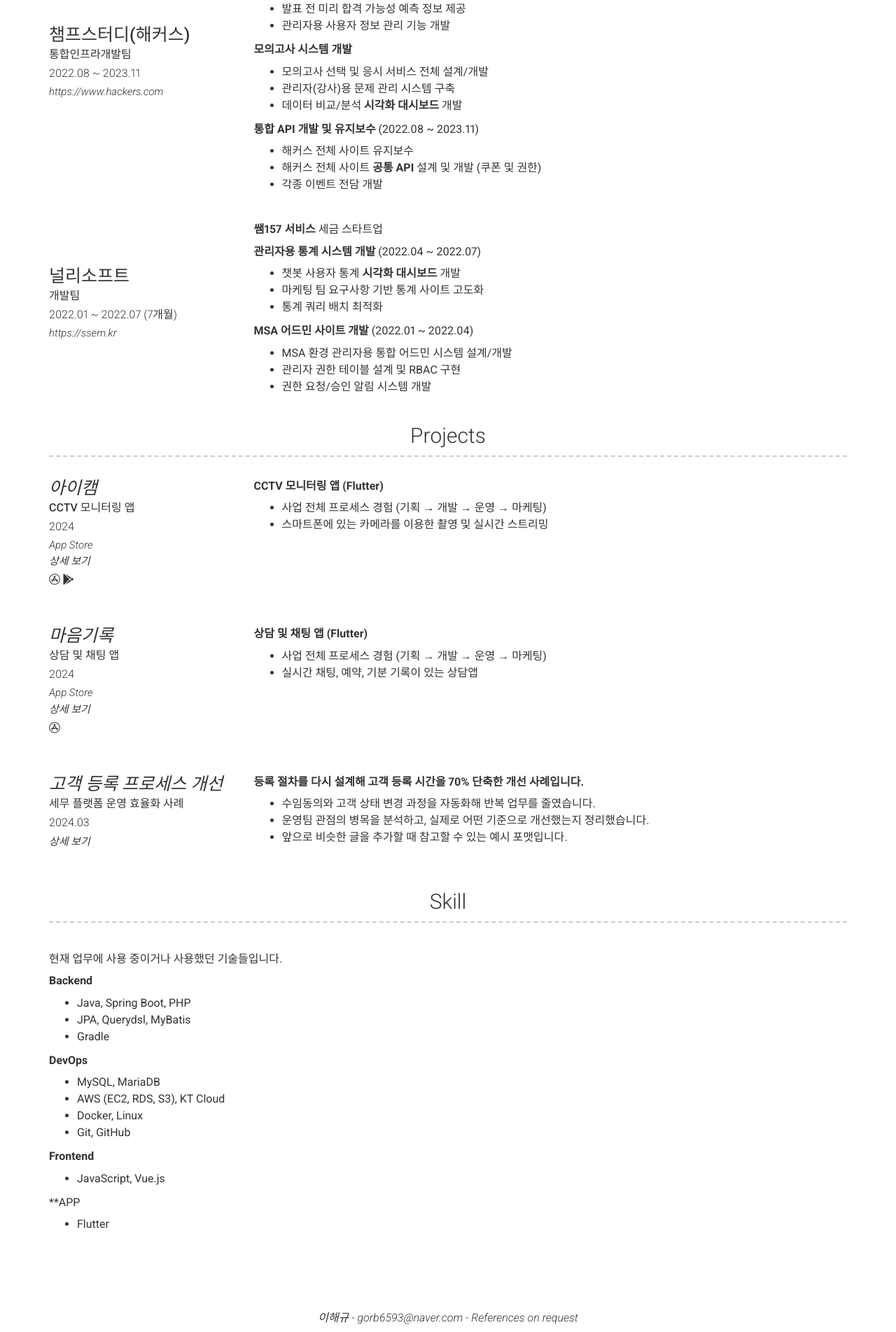
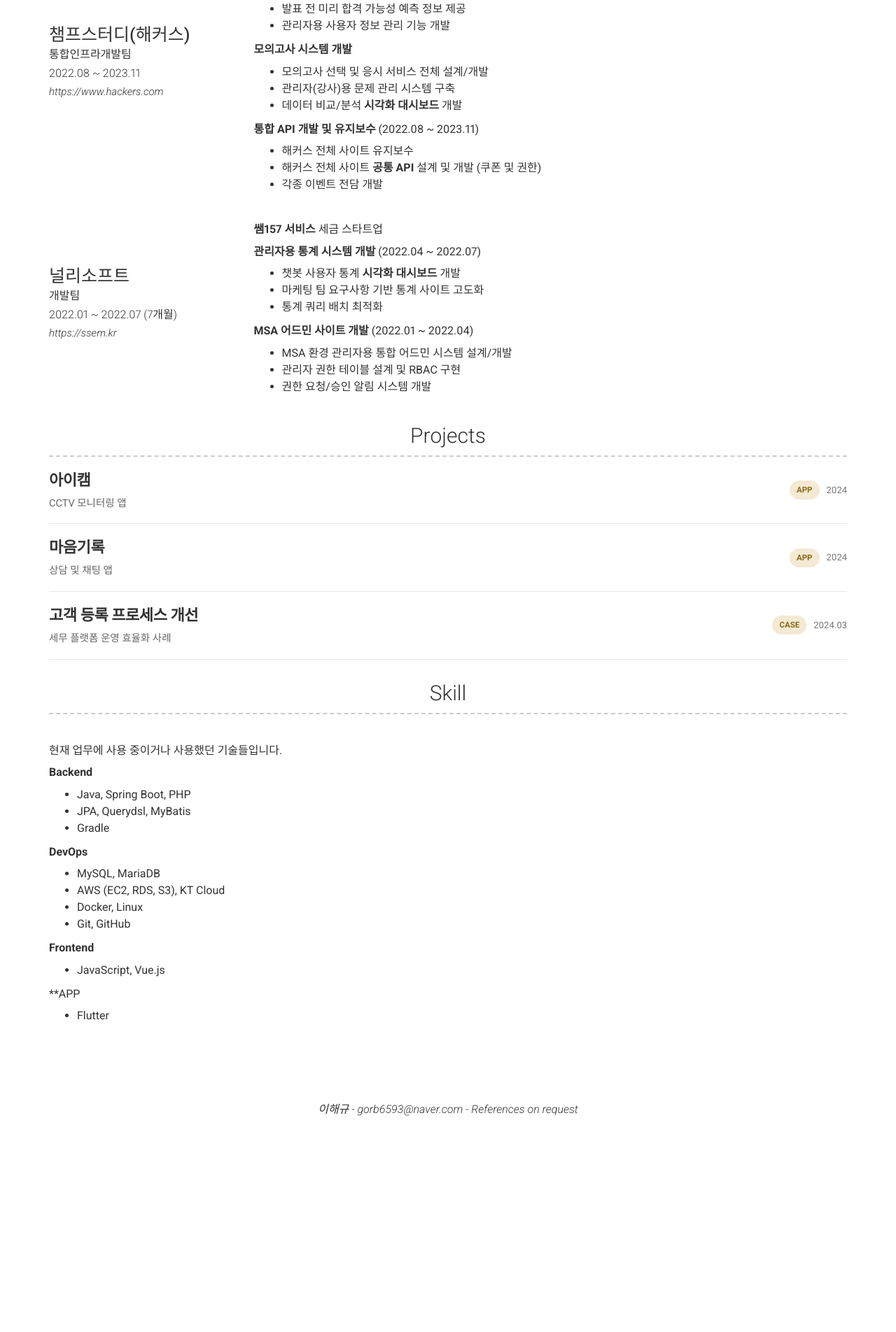
Before and after one commit to gorb6593/gorb6593.github.io, a Jekyll site: the page built from index.md, in a window 1280 px wide. Shown: the part 1670-3574 px from the top of the page at 70% size. Built offline with Jekyll 4.4.1, drawn with Linux system fonts in a browser that asks for light colours; nearby versions of some CDN libraries; after the commit the page ends 3276 px from its top, so only the background shows below that.

Commit message:
리스트 수정

```diff
--- a/_config.yml
+++ b/_config.yml
@@ -134,6 +134,8 @@ content:
     content:
       - layout: left
         title: 아이캠
+        compact: true
+        badge: APP
         link: https://apps.apple.com/kr/app/아이캠/id6755982767
         link_text: App Store
         sub_title: CCTV 모니터링 앱
@@ -155,6 +157,8 @@ content:
 
       - layout: left
         title: 마음기록
+        compact: true
+        badge: APP
         link: https://apps.apple.com/kr/app/마음기록/id6753328068
         link_text: App Store
         sub_title: 상담 및 채팅 앱
@@ -173,6 +177,8 @@ content:
 
       - layout: left
         title: 고객 등록 프로세스 개선
+        compact: true
+        badge: CASE
         sub_title: 세무 플랫폼 운영 효율화 사례
         caption: 2024.03
         title_link: /2026/04/20/customer-registration-flow-improvement.html
--- a/_includes/section-list.html
+++ b/_includes/section-list.html
@@ -1,4 +1,20 @@
 {% for item in include.content %}
+  {% if item.compact %}
+  <div class="compact-list-item">
+    <div class="compact-list-main">
+      {%- if item.title_link -%}
+        <h4 id="{{ item.title | slugify }}" class="compact-list-title">{% include a.html href=item.title_link class="compact-title-link" %}{{ item.title }}</a></h4>
+      {%- else -%}
+        <h4 id="{{ item.title | slugify }}" class="compact-list-title">{{ item.title }}</h4>
+      {%- endif -%}
+      {%- if item.sub_title -%}<p class="compact-list-sub">{{ item.sub_title }}</p>{%- endif -%}
+    </div>
+    <div class="compact-list-meta">
+      {%- if item.badge -%}<span class="compact-list-badge">{{ item.badge }}</span>{%- endif -%}
+      {%- if item.caption -%}<span class="compact-list-date">{{ item.caption }}</span>{%- endif -%}
+    </div>
+  </div>
+  {% else %}
   <div class="row clearfix layout layout-{{item.layout | default: 'left'}} border-{{item.border | default: 'no'}}">
     <div class="col-xs-12 col-sm-4 col-md-3 col-print-12 details">
       {%- if item.title_link -%}
@@ -38,4 +54,5 @@
       {{ item.description | strip | markdownify }}
     </div>
   </div>
+  {% endif %}
 {% endfor %}
--- a/assets/main.scss
+++ b/assets/main.scss
@@ -58,6 +58,72 @@
   font-size: 1.4rem;
 }
 
+.compact-list-item {
+  display: flex;
+  justify-content: space-between;
+  gap: 16px;
+  align-items: center;
+  padding: 18px 0;
+  border-bottom: 1px solid #e7e7e7;
+}
+
+.compact-list-item:first-child {
+  border-top: 1px solid #e7e7e7;
+}
+
+.compact-list-main {
+  min-width: 0;
+}
+
+.compact-list-title {
+  margin: 0;
+  font-size: 2.2rem;
+  font-weight: 700;
+  line-height: 1.45;
+  letter-spacing: -0.02em;
+}
+
+.compact-title-link,
+.compact-title-link:hover {
+  color: inherit;
+  font-style: normal;
+  text-decoration: none;
+}
+
+.compact-title-link:hover {
+  color: #111111;
+  text-decoration: underline;
+}
+
+.compact-list-sub {
+  margin: 6px 0 0;
+  font-size: 1.45rem;
+  color: #666666;
+}
+
+.compact-list-meta {
+  display: flex;
+  align-items: center;
+  gap: 10px;
+  flex-shrink: 0;
+}
+
+.compact-list-badge {
+  display: inline-flex;
+  align-items: center;
+  padding: 5px 10px;
+  border-radius: 999px;
+  background: #f4e9d3;
+  color: #8c6a1c;
+  font-size: 1.15rem;
+  font-weight: 600;
+}
+
+.compact-list-date {
+  font-size: 1.3rem;
+  color: #777777;
+}
+
 @media screen and (max-width: 767px) {
   .about-highlight {
     grid-template-columns: 1fr;
@@ -71,4 +137,21 @@
   .about-highlight p {
     font-size: 1.6rem;
   }
+
+  .compact-list-item {
+    flex-direction: column;
+    align-items: flex-start;
+  }
+
+  .compact-list-title {
+    font-size: 1.9rem;
+  }
+
+  .compact-list-sub {
+    font-size: 1.3rem;
+  }
+
+  .compact-list-meta {
+    gap: 8px;
+  }
 }
```
Also changed, not shown: PROJECT_POST_TEMPLATE.md (added, +55 -0 lines).
